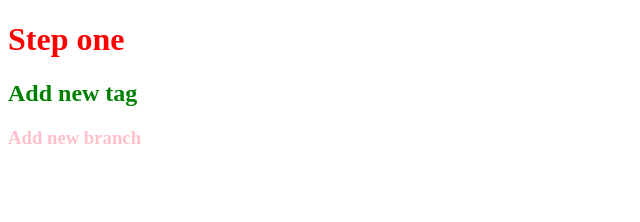
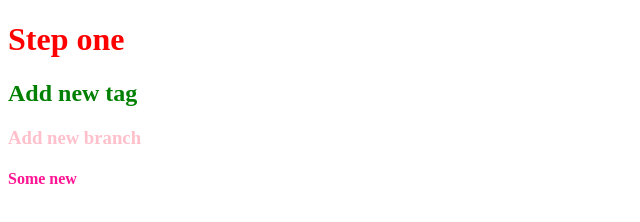
Before and after one commit to yaiechnyk-oleh/advance, a plain HTML site: page index.html in a window 1280 px wide. Shown: the full height of the page, 0-640 px from the left. Drawn offline with Linux system fonts and the light colour scheme.

Commit message:
some new

```diff
--- a/index.html
+++ b/index.html
@@ -11,6 +11,7 @@
     <h1>Step one</h1>
     <h2>Add new tag</h2>
     <h3>Add new branch</h3>
+    <h4>Some new</h4>
 
 </body>
 </html>
--- a/main.css
+++ b/main.css
@@ -10,3 +10,7 @@ h2{
 h3{
     color: pink;
 }
+
+h4{
+    color: deeppink
+}
```
